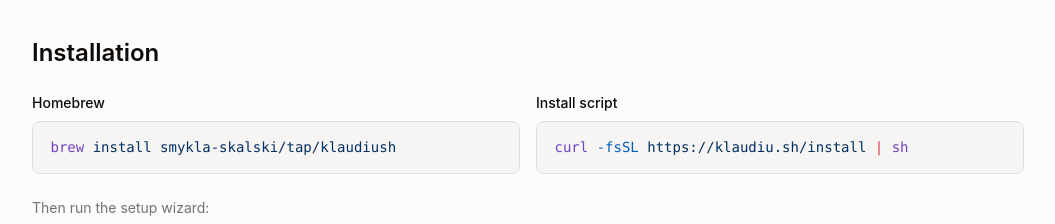
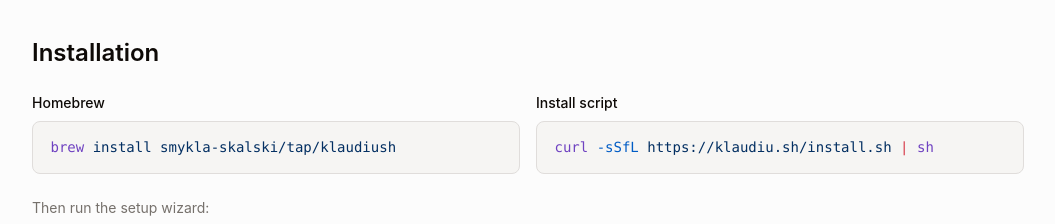
Before and after one commit to smykla-labs/klaudiu.sh, a SvelteKit app: page / in a window 1280 px wide. Shown: the part 900-1124 px from the top of the page, without its empty margins (112-1167 px from the left). Built offline with nearby package versions, Linux system fonts and the light colour scheme.

Commit message:
feat(site): serve install.sh from website
Users can now `curl -sSfL https://klaudiu.sh/install.sh | sh`
instead of fetching from raw.githubusercontent.com. Adds a
+server.ts route, copies install.sh in the Dockerfile, and
updates all doc references.

Signed-off-by: Bart Smykla <bartek@smykla.com>

```diff
--- a/src/routes/+page.server.ts
+++ b/src/routes/+page.server.ts
@@ -3,7 +3,7 @@
 
 const brewSnippet = `brew install smykla-skalski/tap/klaudiush`;
 
-const curlSnippet = `curl -fsSL https://klaudiu.sh/install | sh`;
+const curlSnippet = `curl -sSfL https://klaudiu.sh/install.sh | sh`;
 
 const setupSnippet = `klaudiush init --global
 klaudiush doctor`;
--- a/src/routes/docs/[slug]/+page.server.ts
+++ b/src/routes/docs/[slug]/+page.server.ts
@@ -516,7 +516,7 @@
 brew install smykla-skalski/tap/klaudiush
 
 # Or use the install script
-curl -sSfL https://raw.githubusercontent.com/smykla-skalski/klaudiush/main/install.sh | sh`
+curl -sSfL https://klaudiu.sh/install.sh | sh`
 		},
 		initGlobal: {
 			lang: 'bash',
@@ -570,13 +570,13 @@
 		installScript: {
 			lang: 'bash',
 			code: `# Default install to ~/.local/bin
-curl -sSfL https://raw.githubusercontent.com/smykla-skalski/klaudiush/main/install.sh | sh
+curl -sSfL https://klaudiu.sh/install.sh | sh
 
 # Specific version
-curl -sSfL https://raw.githubusercontent.com/smykla-skalski/klaudiush/main/install.sh | sh -s -- -v v1.18.0
+curl -sSfL https://klaudiu.sh/install.sh | sh -s -- -v v1.18.0
 
 # Custom install directory
-curl -sSfL https://raw.githubusercontent.com/smykla-skalski/klaudiush/main/install.sh | sh -s -- -b /usr/local/bin`
+curl -sSfL https://klaudiu.sh/install.sh | sh -s -- -b /usr/local/bin`
 		},
 		nix: {
 			lang: 'bash',
@@ -1087,7 +1087,7 @@
 			code: `# 1. Update klaudiush
 brew upgrade klaudiush
 # or
-curl -sSfL https://raw.githubusercontent.com/smykla-skalski/klaudiush/main/install.sh | sh
+curl -sSfL https://klaudiu.sh/install.sh | sh
 
 # 2. Verify version
 klaudiush version
--- /dev/null
+++ b/src/routes/install.sh/+server.ts
@@ -0,0 +1,13 @@
+import { readFile } from 'node:fs/promises';
+import { resolve } from 'node:path';
+
+const INSTALL_SCRIPT = resolve('klaudiush/install.sh');
+
+export async function GET() {
+	const content = await readFile(INSTALL_SCRIPT, 'utf-8');
+	return new Response(content, {
+		headers: {
+			'Content-Type': 'text/plain; charset=utf-8'
+		}
+	});
+}
```
Also changed, not shown: 1 other file (tests, documents, lock files or other folders).
